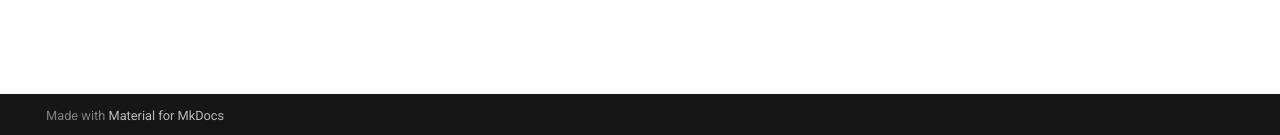
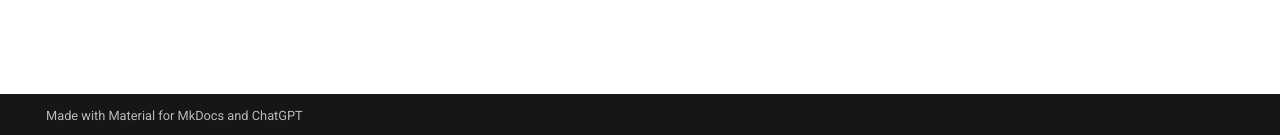
Before and after one commit to d4yt1m3/JiangnanWiki, an MkDocs documentation site: the page built from docs/about.md, in a window 1280 px wide. Shown: the part 762-897 px from the top of the page. Built offline with MkDocs 1.6.1 and Material for MkDocs 9.7.7, drawn with Linux system fonts in a browser that asks for light colours; comment, search, counter and statistics services are not loaded.

Commit message:
Credit ChatGPT in site footer

```diff
--- a/mkdocs.yml
+++ b/mkdocs.yml
@@ -4,6 +4,7 @@ site_author: d4yt1m3
 site_url: https://d4yt1m3.github.io/JiangnanWiki/
 repo_url: https://github.com/d4yt1m3/JiangnanWiki
 repo_name: d4yt1m3/JiangnanWiki
+copyright: Made with Material for MkDocs and ChatGPT
 
 theme:
   name: material
@@ -43,6 +44,9 @@ nav:
       - 自动化与智能科学学院:
           - 数据赋能俱乐部: 科创俱乐部/自动化与智能科学学院/数据赋能俱乐部.md
 
+extra:
+  generator: false
+
 plugins:
   - search:
       lang:
```
